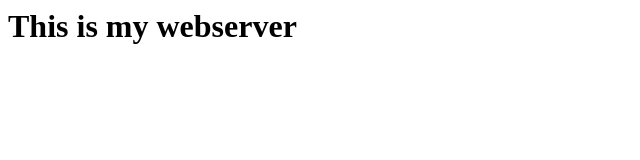
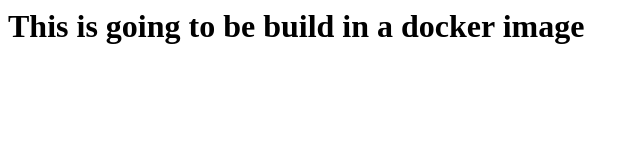
Before and after one commit to Amir345/web-ftp, a plain HTML site: page index.html in a window 1280 px wide. Shown: the whole page, without its empty margins (0-640 px from the left). Drawn offline with Linux system fonts and the light colour scheme.

Commit message:
Update for Docker

```diff
--- a/index.html
+++ b/index.html
@@ -1 +1 @@
-<html><h1>This is my webserver</h1></html>
+<html><h1>This is going to be build in a docker image</h1></html>
```
